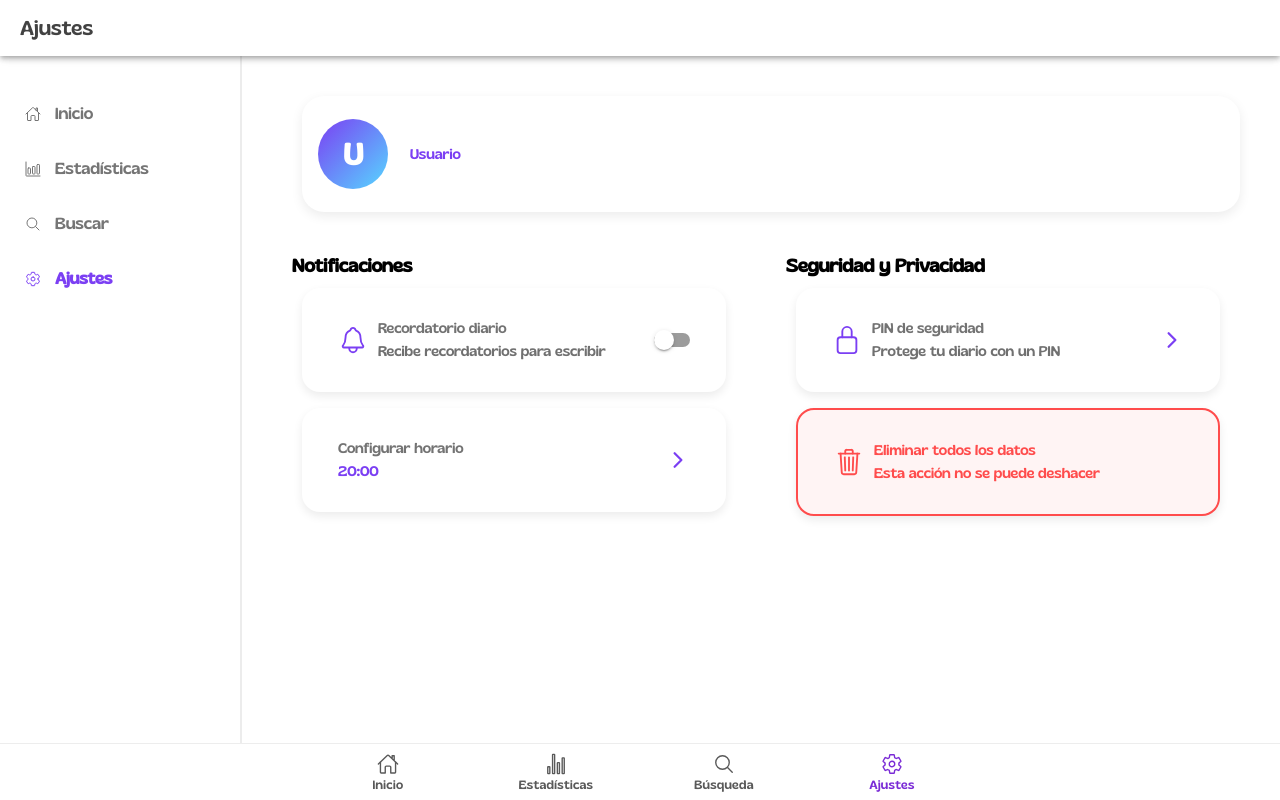
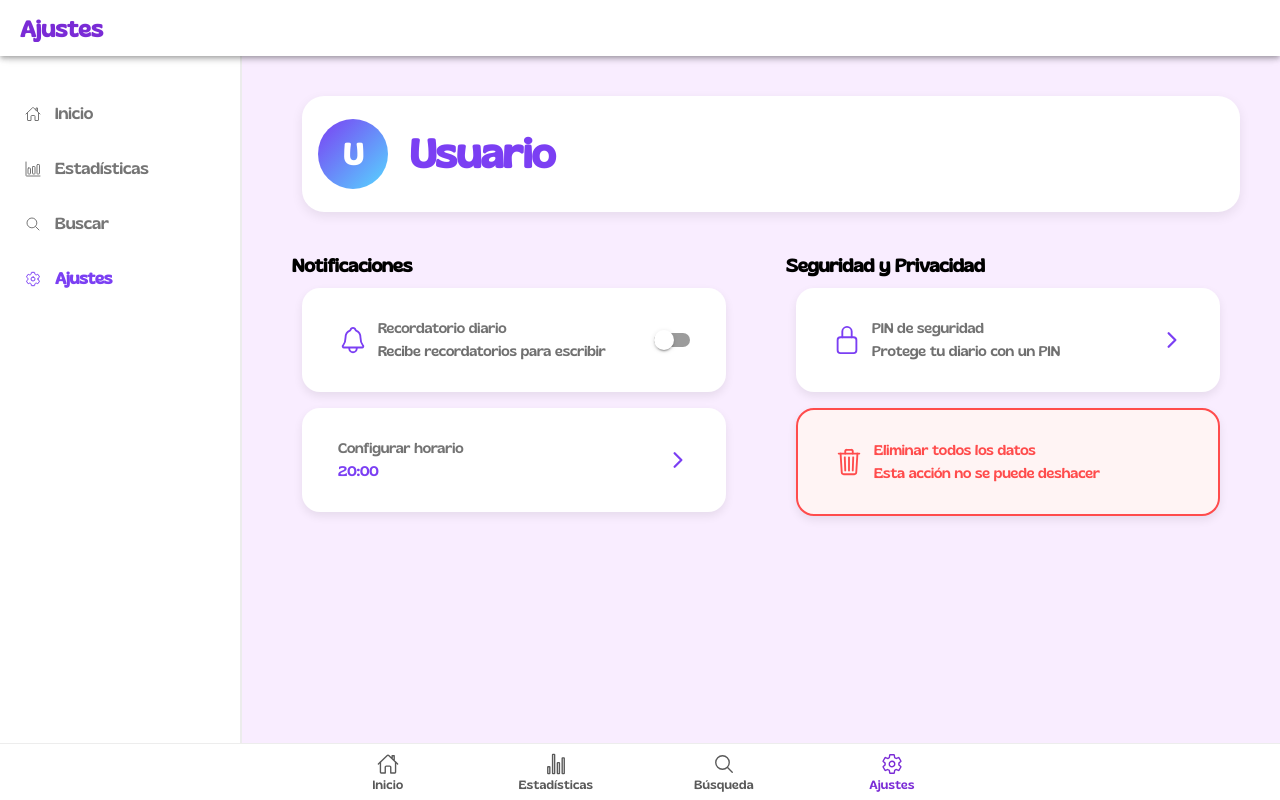
Before and after one commit to Johana1618/MindJournal, a React (Vite) app: page /ajustes in a window 1280 px wide. Built offline with nearby package versions, Linux system fonts and the light colour scheme.

Commit message:
Cambios en ajustes

```diff
--- a/src/assets/styles/ajustes.css
+++ b/src/pages/Ajustes.css
@@ -17,6 +17,12 @@
   border-right: 2px solid #ececec;
   flex-shrink: 0;
 }
+.titulo
+{font-family: "Gliker", sans-serif;
+  font-weight: 800;
+  font-size: 1.4rem;
+  color: #7a2bd6;
+  letter-spacing: 0.02em;}
 
 .left-menu-container ul {
   margin: 0;
@@ -50,6 +56,7 @@
 .ajustes-content {
   flex: 1;
   padding: 30px 50px;
+  background-color:#f9edff;
 }
 
 /* ============================
@@ -83,8 +90,8 @@
   font-weight: bold;
 }
 
-.user-name {
-  font-size: 32px;
+.user-info .user-name {
+  font-size: 40px;
   color: #7b3ff3;
   font-weight: 800;
 }
--- a/src/pages/Ajustes.tsx
+++ b/src/pages/Ajustes.tsx
@@ -21,7 +21,7 @@ import {
   chevronForwardOutline,
 } from "ionicons/icons";
 
-import "../assets/styles/ajustes.css";
+import "./Ajustes.css";
 import { useState } from "react";
 import { useHistory } from "react-router";
 
```
